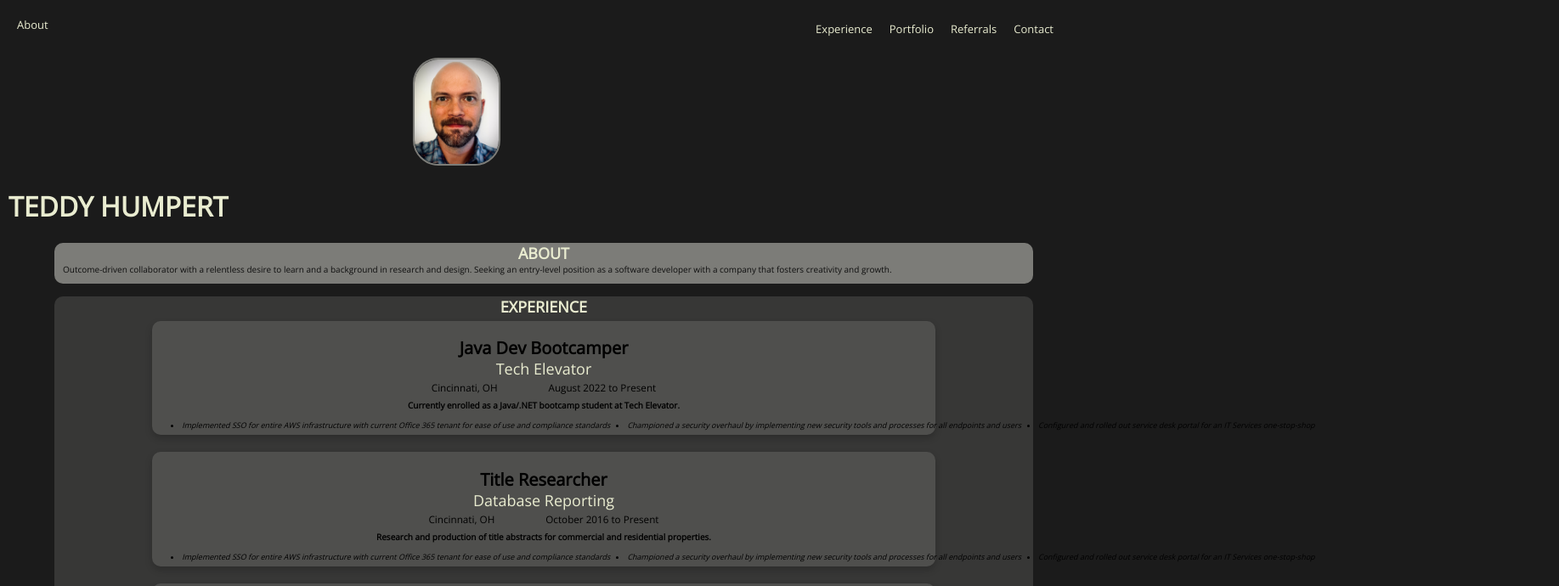
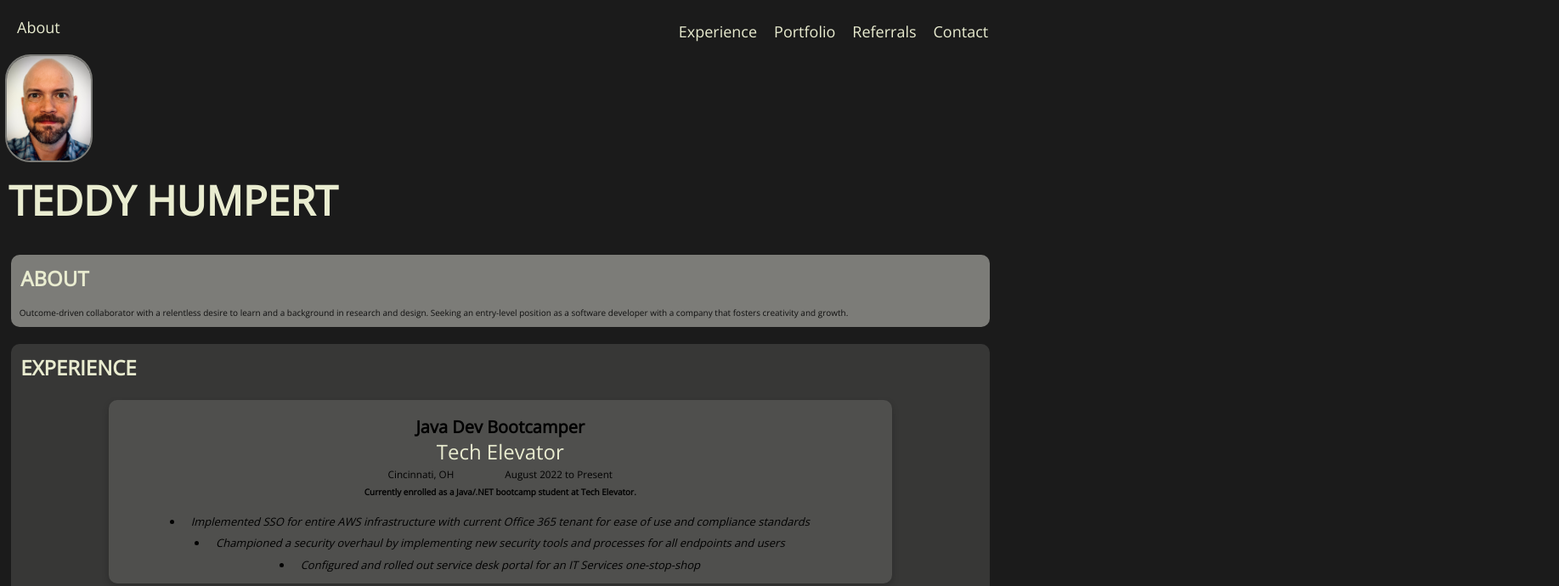
Before and after one commit to teddy-humpert/teddy-humpert.github.io, a plain HTML site: page index.html in a window 1280 px wide. Shown: the top 690 px of the page at 85% size, 1835 px wide, since content can reach past the window. Drawn offline with nearby package versions, Linux system fonts and the light colour scheme.

Commit message:
working on desktop format

```diff
--- a/styles.css
+++ b/styles.css
@@ -250,9 +250,11 @@ ul.social-icons {
 }
 
 @media(min-width: 600px) {
+
     nav.flexNav {
         justify-content: space-between;
         flex-direction: row;
+        width: 94%;
     }
 
     .fullwidth {
@@ -261,15 +263,23 @@ ul.social-icons {
 
     .header {
         color: #E9ECD0;
+        font-size: x-large;
         /* border: 1px solid white; */
         margin-left: 10px;
         display: block;
+        margin-top: -2%;
     }
 
     .headshot {
         width: 8%;
         border-radius: 30px;
-        margin-top: 10px;
+        margin-left: .5%;
+    }
+
+    h2 {
+        justify-content: left;
+        padding: 1%;
+        font-size: x-large;
     }
 
     nav > ul {
@@ -279,24 +289,45 @@ ul.social-icons {
         display: flex;
         justify-content: flex-end;
         align-items: center;
-        margin-right: 20px;
+        margin-right: 20px;]
     }
 
     ul {
         flex-direction: row;
     }
 
+    nav.flexNav > a {
+        font-size: large;
+    }
+
     ul li {
         flex: 0 0 auto;
         margin-right: 20px;
+        font-size: large;
     }
 
     .fullwidth li:last-child {
-        margin-right: 0px;
+        margin-right: 0;
     }
 
     nav.flexNav > a {
         margin-bottom: 0px;
     }
 
+    .experience-block, .about-block, .referrals-block, .portfolio-block, .contact-block, footer {
+        margin-left: 1%;
+    }
+
+    .job-container > ul > li{
+        font-style: italic;
+        font-size: small;
+        padding: 1%;
+
+    }
+
+    .job-container > ul {
+        flex-direction: column;
+        text-align: left;
+    }
+
 }
```
